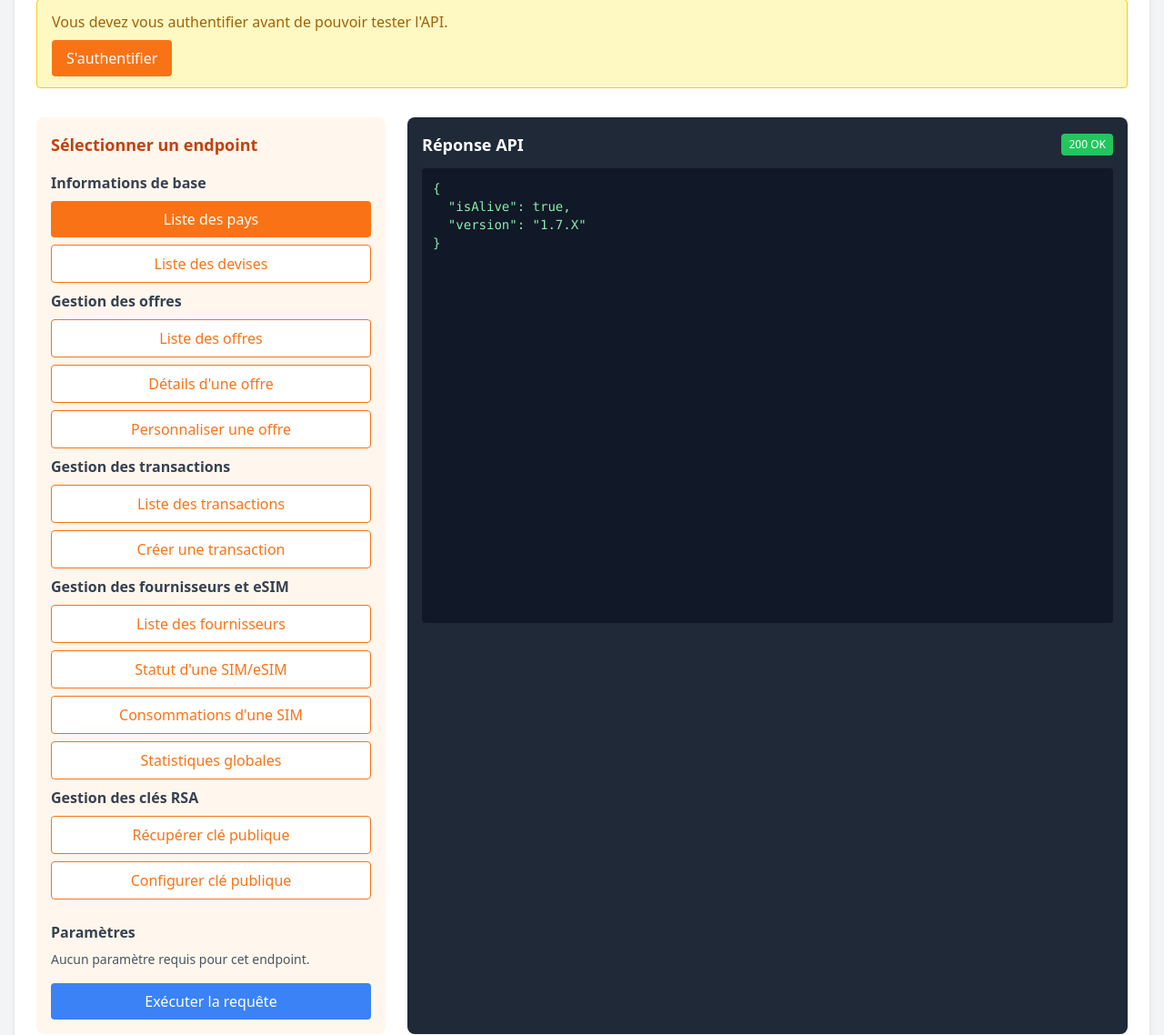
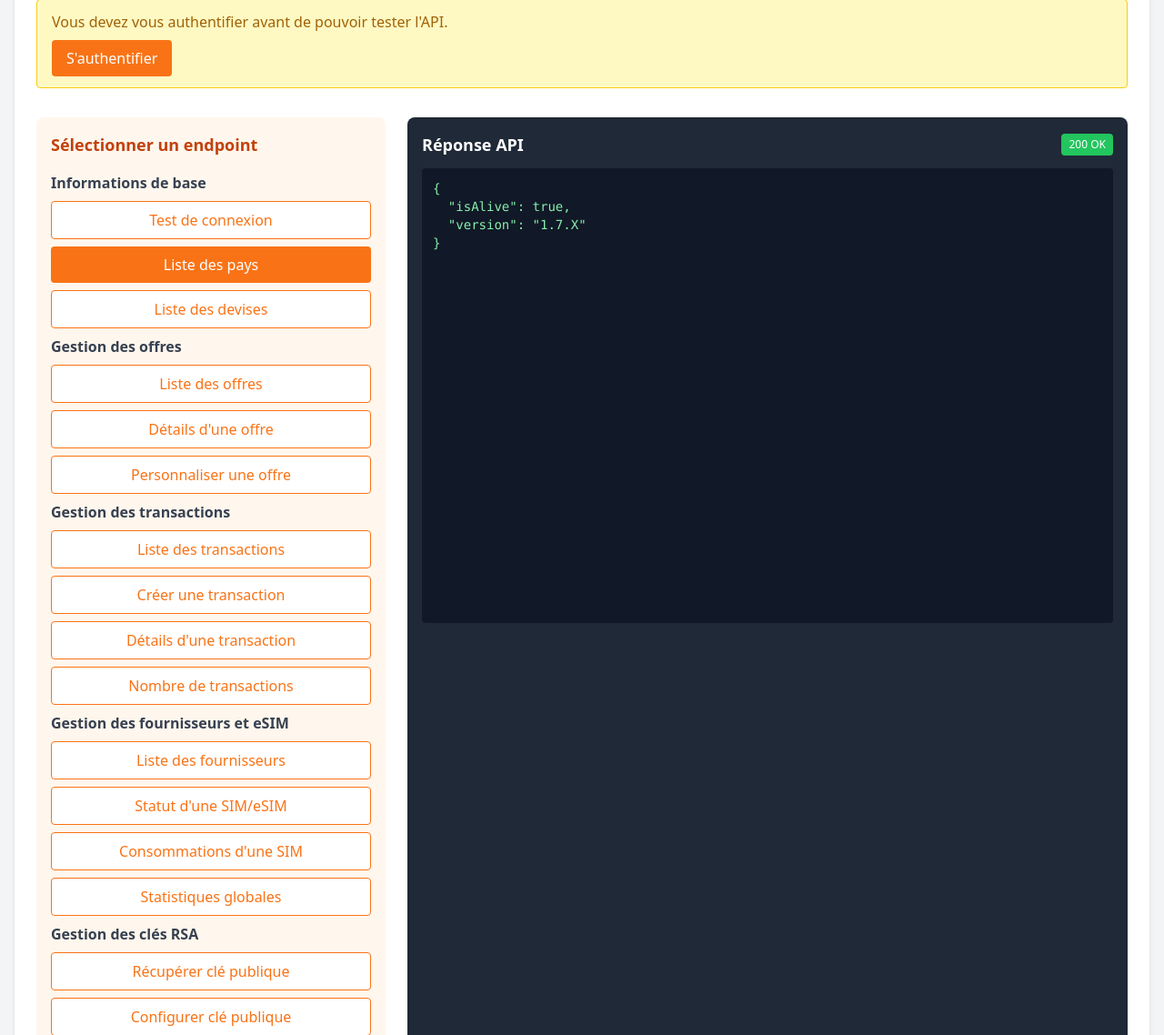
Before and after one commit to Ratebah20/API, a Flask app: page /api-tester in a window 1280 px wide. Shown: the part 217-1355 px from the top of the page at 91% size. Run offline with Flask 3, Linux system fonts and the light colour scheme; some libraries are stand-ins or nearby versions.

Commit message:
add new endpoints

```diff
--- a/app/templates/api_tester.html
+++ b/app/templates/api_tester.html
@@ -27,6 +27,13 @@
 
             <div class="space-y-2">
                 <h3 class="font-semibold text-gray-700">Informations de base</h3>
+                <button
+                    @click="endpoint = 'live'"
+                    :class="endpoint === 'live' ? 'bg-orange-500 text-white' : 'bg-white text-orange-500 border border-orange-500'"
+                    class="w-full py-2 px-4 rounded transition">
+                    Test de connexion
+                </button>
+
                 <button
                     @click="endpoint = 'countries'"
                     :class="endpoint === 'countries' ? 'bg-orange-500 text-white' : 'bg-white text-orange-500 border border-orange-500'"
@@ -78,6 +85,20 @@
                     Créer une transaction
                 </button>
 
+                <button
+                    @click="endpoint = 'transaction_details'"
+                    :class="endpoint === 'transaction_details' ? 'bg-orange-500 text-white' : 'bg-white text-orange-500 border border-orange-500'"
+                    class="w-full py-2 px-4 rounded transition">
+                    Détails d'une transaction
+                </button>
+
+                <button
+                    @click="endpoint = 'transactions_count'"
+                    :class="endpoint === 'transactions_count' ? 'bg-orange-500 text-white' : 'bg-white text-orange-500 border border-orange-500'"
+                    class="w-full py-2 px-4 rounded transition">
+                    Nombre de transactions
+                </button>
+
                 <h3 class="font-semibold text-gray-700 mt-4">Gestion des fournisseurs et eSIM</h3>
                 <button
                     @click="endpoint = 'suppliers'"
@@ -126,6 +147,11 @@
             <!-- Paramètres spécifiques aux endpoints -->
             <div class="mt-6">
                 <h3 class="font-semibold text-gray-700 mb-2">Paramètres</h3>
+
+                <!-- Paramètres pour test de connexion -->
+                <div x-show="endpoint === 'live'" class="space-y-3">
+                    <p class="text-sm text-gray-600">Aucun paramètre requis pour cet endpoint.</p>
+                </div>
 
                 <!-- Paramètres pour pays et devises -->
                 <div x-show="endpoint === 'countries' || endpoint === 'currencies'" class="space-y-3">
@@ -202,6 +228,37 @@
                     <div>
                         <label class="block text-sm text-gray-600 mb-1">Nombre par page</label>
                         <input id="transactions-perPage" type="number" min="1" max="50" value="10" class="w-full border rounded p-2">
+                    </div>
+                </div>
+
+                <!-- Paramètres pour détails d'une transaction -->
+                <div x-show="endpoint === 'transaction_details'" class="space-y-3">
+                    <div>
+                        <label class="block text-sm text-gray-600 mb-1">ID de la transaction <span class="text-red-500">*</span></label>
+                        <input id="transaction-details-id" type="text" placeholder="ex: TRA123456" class="w-full border rounded p-2">
+                    </div>
+                </div>
+
+                <!-- Paramètres pour comptage des transactions -->
+                <div x-show="endpoint === 'transactions_count'" class="space-y-3">
+                    <div>
+                        <label class="block text-sm text-gray-600 mb-1">Date de début</label>
+                        <input id="transactions-count-startDate" type="date" value="2023-01-01" class="w-full border rounded p-2">
+                    </div>
+                    <div>
+                        <label class="block text-sm text-gray-600 mb-1">Date de fin</label>
+                        <input id="transactions-count-endDate" type="date" value="2025-01-01" class="w-full border rounded p-2">
+                    </div>
+                    <div>
+                        <label class="block text-sm text-gray-600 mb-1">Statut</label>
+                        <select id="transactions-count-status" class="w-full border rounded p-2">
+                            <option value="">Tous</option>
+                            <option value="created">Créée</option>
+                            <option value="pending">En attente</option>
+                            <option value="ok">Réussie</option>
+                            <option value="ko">Échouée</option>
+                            <option value="expired">Expirée</option>
+                        </select>
                     </div>
                 </div>
 
@@ -403,6 +460,10 @@ document.addEventListener('DOMContentLoaded', function() {
         let body = null;
 
         switch(endpoint) {
+            case 'live':
+                apiEndpoint = 'live';
+                break;
+
             case 'countries':
                 apiEndpoint = 'countries';
                 break;
@@ -456,16 +517,34 @@ document.addEventListener('DOMContentLoaded', function() {
                 queryParams.perPage = document.getElementById('transactions-perPage').value;
                 break;
 
+            case 'transaction_details':
+                const transactionId = document.getElementById('transaction-details-id').value;
+                if (!transactionId) {
+                    alert('ID de la transaction requis');
+                    return null;
+                }
+                apiEndpoint = 'transactions/{transaction_id}';
+                pathParams.transaction_id = transactionId;
+                break;
+
+            case 'transactions_count':
+                apiEndpoint = 'transactions_count';
+                queryParams.startDate = document.getElementById('transactions-count-startDate').value;
+                queryParams.endDate = document.getElementById('transactions-count-endDate').value;
+                const countStatus = document.getElementById('transactions-count-status').value;
+                if (countStatus) queryParams.status = countStatus;
+                break;
+
             case 'transaction_create':
                 apiEndpoint = 'transactions';
                 method = 'POST';
                 body = {
-                    offerId: document.getElementById('create-transaction-offer-id').value,
-                    clientId: document.getElementById('create-transaction-client-id').value,
-                    clientFirstname: document.getElementById('create-transaction-client-firstname').value,
-                    clientLastname: document.getElementById('create-transaction-client-lastname').value,
-                    clientEmail: document.getElementById('create-transaction-client-email').value,
-                    clientBirthdate: document.getElementById('create-transaction-client-birthdate').value
+                    offer_id: document.getElementById('create-transaction-offer-id').value,
+                    client_id: document.getElementById('create-transaction-client-id').value,
+                    client_firstname: document.getElementById('create-transaction-client-firstname').value,
+                    client_lastname: document.getElementById('create-transaction-client-lastname').value,
+                    client_email: document.getElementById('create-transaction-client-email').value,
+                    client_birthdate: document.getElementById('create-transaction-client-birthdate').value
                 };
 
                 // Vérification des champs obligatoires
--- a/config.py
+++ b/config.py
@@ -27,6 +27,7 @@ class Config:
 
         # Transactions
         "transactions": "distributors/transactions",
+        "transactions/{transaction_id}": "distributors/transactions/{transaction_id}",
         "transactions_count": "distributors/transactions/count",
 
         # Fournisseurs et services
```
